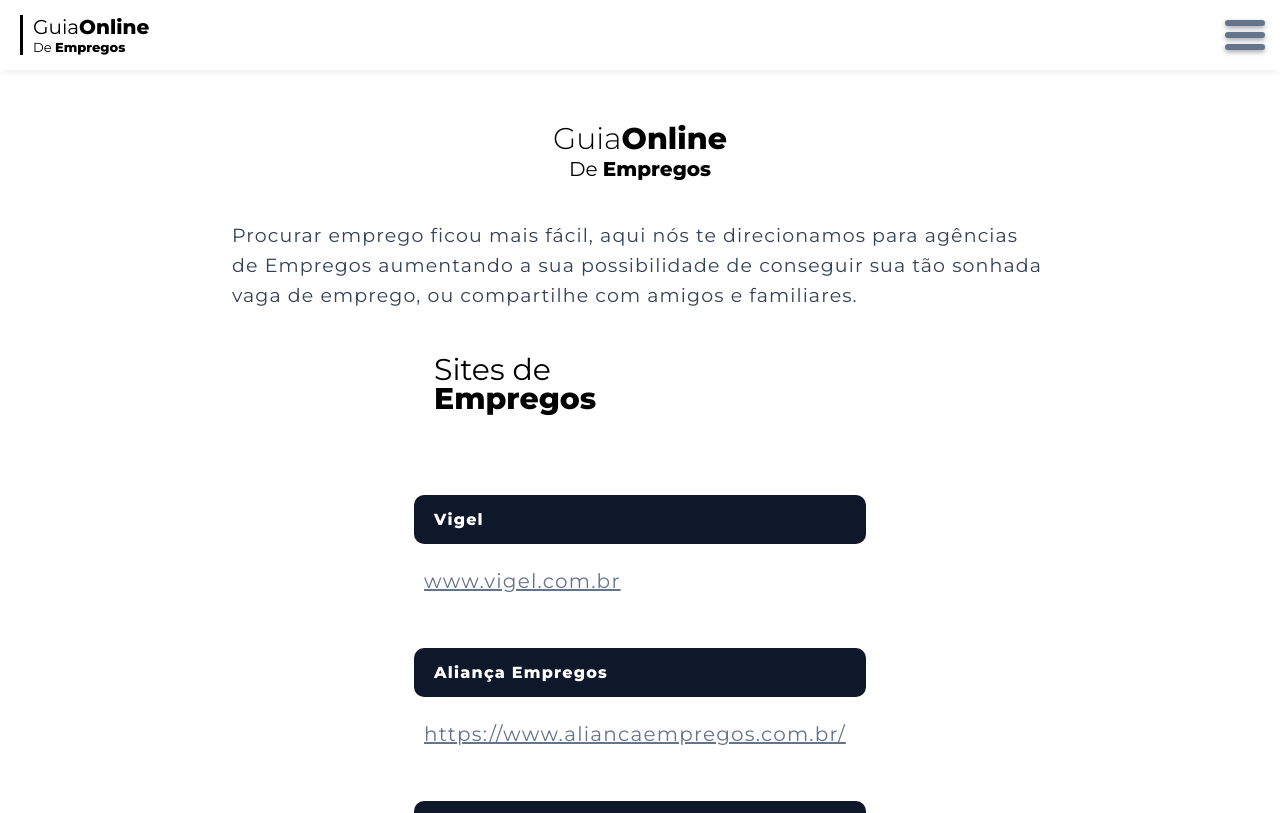
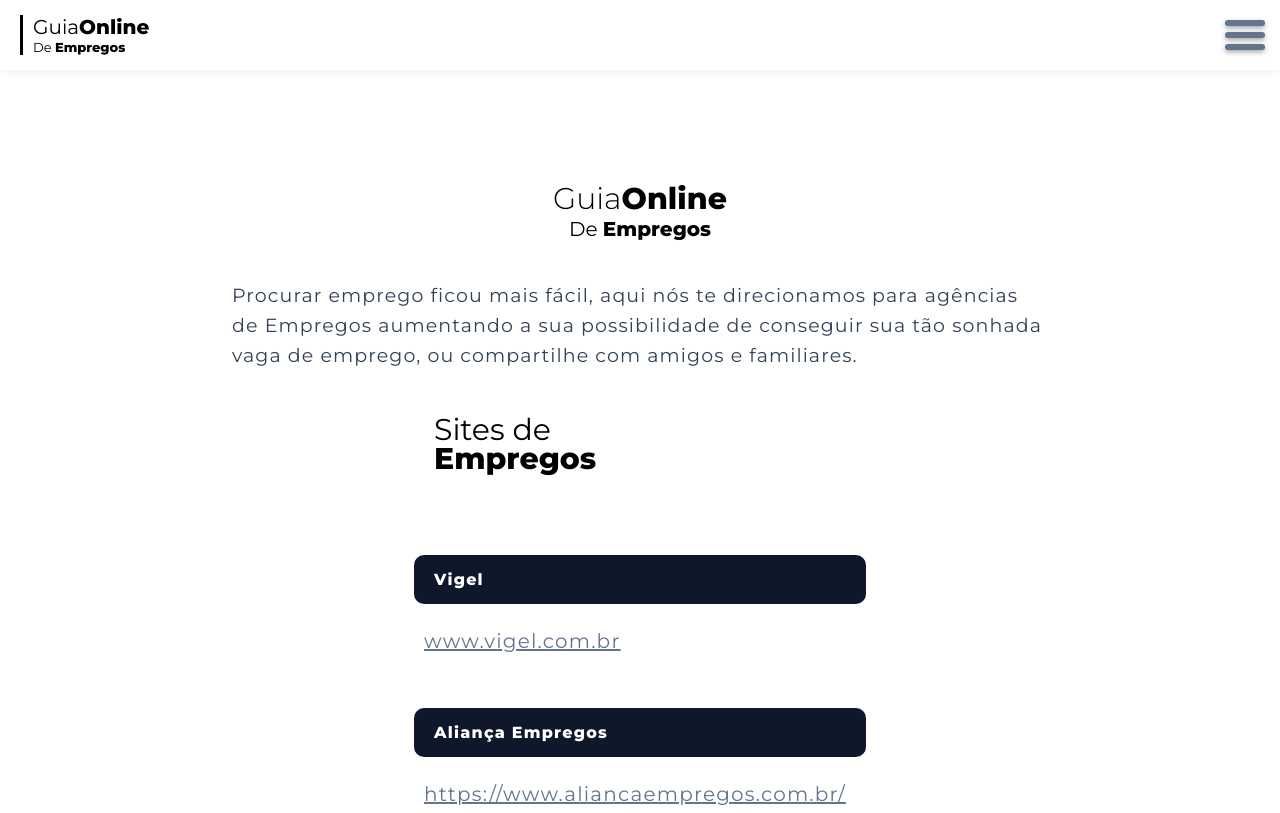
Before and after one commit to cajui54/guia_emprego, a React (Create React App) app: page / in a window 1280 px wide. Shown: the top 813 px of the page. Built offline with nearby package versions, Linux system fonts and the light colour scheme; no server answers.

Commit message:
has been weather section

```diff
--- a/package.json
+++ b/package.json
@@ -7,6 +7,7 @@
     "@testing-library/react": "^13.3.0",
     "@testing-library/user-event": "^13.5.0",
     "react": "^18.2.0",
+    "react-country-flag": "^3.0.2",
     "react-dom": "^18.2.0",
     "react-router-dom": "^6.6.2",
     "react-scripts": "5.0.1",
--- a/src/App.js
+++ b/src/App.js
@@ -3,12 +3,14 @@ import AppStyled from "./appStyled";
 import Header from "./components/Header/Header";
 import Home from "./pages/Home/Home";
 import Footer from "./components/Footer/Footer";
+import Weather from "./components/Weather/Weather";
 
 function App() {
   return (
     <AppStyled>
       <BrowserRouter>
         <Header/>
+          <Weather/>
           <Routes>
             <Route path='/' element={<Home/>}/>
           </Routes>
--- /dev/null
+++ b/src/components/Weather/Weather.jsx
@@ -0,0 +1,86 @@
+import { useState, useRef } from "react";
+import WeatherStyled from "./WeatherStyled";
+import useWeather from "../../hooks/useWeather";
+import ReactCountryFlag from "react-country-flag"
+
+const Weather = () => {
+    const {weather, getCity} = useWeather();
+    let [inputCity, setInput] = useState('');
+
+
+
+    let refInputCity = useRef(null);
+    const handleSubmit = (event) => {
+        event.preventDefault();
+        if(inputCity){
+          getCity(inputCity);
+          setInput('');
+          refInputCity.current.value = '';
+        }
+
+    }
+
+    const checkCity = (datas) => {
+      if(datas) {
+        if(datas.cod === 200) {
+          return true;
+        }
+
+      }
+    }
+
+  return (
+    <WeatherStyled>
+        <form onSubmit={handleSubmit}>
+        <div>
+            <input type="text"
+            ref={refInputCity}
+             placeholder="Pesquisar Cidade"
+             required onBlur={(e) => setInput(e.target.value)}/>
+            <button type='submit'>
+                <i className="fa-solid fa-magnifying-glass"></i>
+            </button>
+        </div>
+      </form>
+
+      <div className="container-weather">
+       {
+        checkCity(weather) && (
+          <ul>
+            <li>
+                <ReactCountryFlag countryCode={weather.sys.country} svg/>
+                <i className="fa-solid fa-location-dot"></i>
+                <span>{weather.name}</span>
+
+              </li>
+
+              <li>
+                <span>{parseInt(weather.main.temp)}</span>&deg;C
+              </li>
+
+              <li>
+                <img src={`http://openweathermap.org/img/wn/${weather.weather[0].icon}.png`} alt="" />
+                <span>{weather.weather[0].description}</span>
+              </li>
+
+              <li>
+                <div>
+                  <i className="fa-solid fa-droplet"></i>
+                  <span>{weather.main.humidity}%</span>
+                </div>
+
+
+                <div>
+                  <i className="fa-solid fa-wind"></i>
+                  <span>{weather.wind.speed} km/h</span>
+                </div>
+              </li>
+          </ul>
+        )
+       }
+      </div>
+    </WeatherStyled>
+  )
+}
+
+export default Weather
--- /dev/null
+++ b/src/components/Weather/WeatherStyled.js
@@ -0,0 +1,91 @@
+import styled from "styled-components";
+
+const WeatherStyled = styled.div`
+    width: 100%;
+    min-height: 40px;
+    font-family: 'Montserrat', sans-serif;
+
+    form {
+        display: none;
+        padding: 15px 10px;
+    }
+    form div {
+        background-color: yellow;
+        width: 150px;
+        position: relative;
+    }
+    form div input {
+        padding: 10px 5px;
+        border: none;
+        border-bottom: 1px solid #64748b;
+        outline: none;
+        width: 140px;
+    }
+    form div input:focus {
+        background-color: #f1f5f9;
+    }
+    form div button {
+        position: absolute;
+        right: 0px;
+        padding: 7px 5px;
+        border: none;
+        background-color: #000;
+        color: #fff;
+        border-radius: 5px;
+        font-size: 18px;
+    }
+
+    /* Show datas Weather */
+    .container-weather {
+        margin-top: 20px;
+        box-sizing: border-box;
+    }
+    .container-weather ul {
+        display: flex;
+        list-style: none;
+        justify-content: space-around;
+        align-items: center;
+    }
+    .container-weather li {
+        position: relative;
+    }
+    .container-weather li:last-child {
+        width: 30%;
+        padding: 0 5px;
+        display: flex;
+        justify-content: space-around;
+    }
+
+    .container-weather li:nth-child(1) img {
+        width: 20px;
+        position: absolute;
+        top: -11px;
+        right: 11px;
+    }
+
+    .container-weather li:nth-child(3) img {
+        position: absolute;
+        bottom: 7px;
+        filter: drop-shadow(0 2px 3px #000);
+    }
+    .container-weather li:nth-child(1) i{
+        margin: 0 5px;
+    }
+    .container-weather li:nth-child(1) span {
+        font-size: 12px;
+     }
+    .container-weather li:last-child div {
+        padding: 5px ;
+        font-size: 15px;
+        display: flex;
+        align-items: center;
+        justify-content: space-between;
+     }
+     .container-weather li:last-child i {
+        margin: 0 5px ;
+     }
+
+
+`;
+
+export default WeatherStyled;
--- /dev/null
+++ b/src/hooks/useWeather.js
@@ -0,0 +1,29 @@
+import {useState, useEffect} from 'react'
+
+const useWeather = () => {
+    const apiKey = '79f89f825113a45e86f7ed7bdce33a99';
+    const [inputCity, setInput] = useState('Maua');
+    const [weather, setWeather] = useState(null);
+
+    const getCity = (city) => {
+        setInput(city)
+    }
+
+    let apiWeatherURL;
+
+    useEffect(() => {
+        const getWeather = async () => {
+            apiWeatherURL= `https://api.openweathermap.org/data/2.5/weather?q=${inputCity}&units=metric&appid=${apiKey}&lang=pt_br`;
+            const response = await fetch(apiWeatherURL);
+
+            const datasWeather = await response.json();
+
+            setWeather(datasWeather);
+        }
+        getWeather();
+    },[apiWeatherURL, inputCity]);
+
+    return {weather, getCity};
+}
+
+export default useWeather
```
Also changed, not shown: 1 other file (tests, documents, lock files or other folders).
